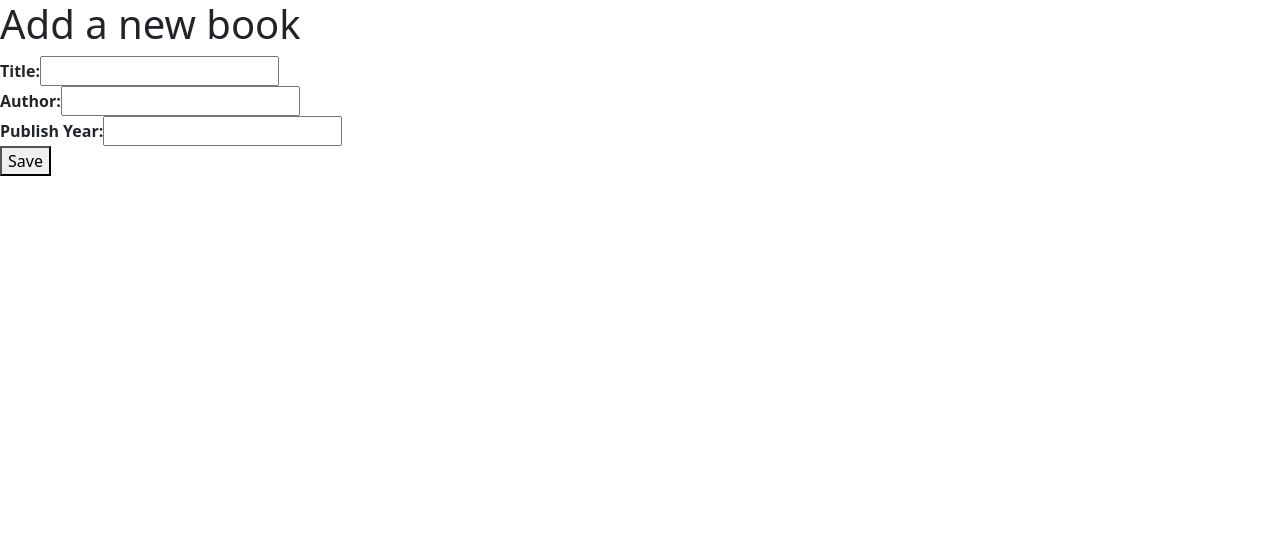
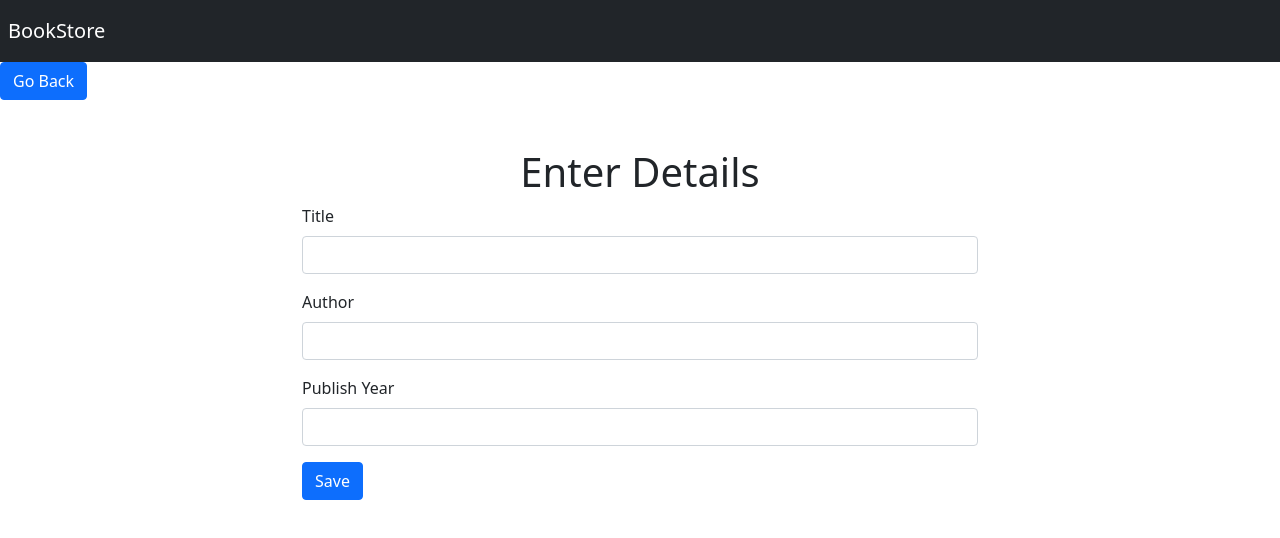
Before and after one commit to pradeep891/Book-Store, a React (Vite) app in the folder frontend/: page /books/create in a window 1280 px wide. Shown: the top 538 px of the page. Built offline with nearby package versions, Linux system fonts and the light colour scheme.

Commit message:
Updated UI for adding new book details

```diff
--- a/frontend/src/pages/CreateBooks.jsx
+++ b/frontend/src/pages/CreateBooks.jsx
@@ -1,6 +1,8 @@
 import React, { useState, useEffect } from "react";
 import { useNavigate, useParams } from "react-router-dom";
 import axios from "axios";
+import Navbar from "../components/navbar";
+import { Link } from "react-router-dom";
 
 const CreateBooks = () => {
   const [loading, setLoading] = useState(true);
@@ -39,34 +41,50 @@ const CreateBooks = () => {
   };
 
   return (
+    <>
+      <Navbar />
+      <Link to="/" class="btn btn-primary ">
+        Go Back
+      </Link>
+
+      <div className="container mw-50 mt-5" style={{ maxWidth: "700px" }}>
         <div>
-      <h1>Add a new book</h1>
-      <div>
-        <strong>Title:</strong>
+          <h1 className="text-center">Enter Details</h1>
+
+          <div className="mb-3">
+            <label class="form-label">Title</label>
             <input
               type="text"
               value={title}
               onChange={(e) => setTitle(e.target.value)}
+              class="form-control"
             />
           </div>
-      <div>
-        <strong>Author:</strong>
+          <div className="mb-3">
+            <label class="form-label">Author</label>
             <input
+              class="form-control"
               type="text"
               value={author}
               onChange={(e) => setAuthor(e.target.value)}
             />
           </div>
-      <div>
-        <strong>Publish Year:</strong>
+          <div className="mb-3">
+            <label class="form-label">Publish Year</label>
             <input
+              class="form-control"
               type="text"
               value={publishYear}
               onChange={(e) => setPublishYear(e.target.value)}
             />
           </div>
-      <button onClick={handleCreateBook}>Save</button>
+
+          <button onClick={handleCreateBook} class="btn btn-primary">
+            Save
+          </button>
         </div>
+      </div>
+    </>
   );
 };
 
```
Lines whose indentation alone changed are shown as unchanged.
